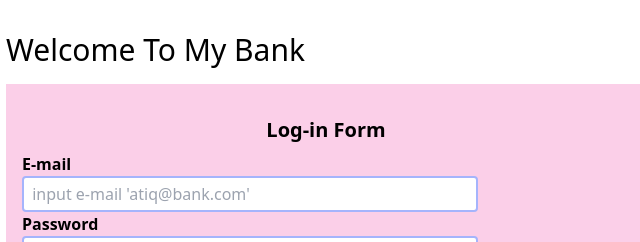
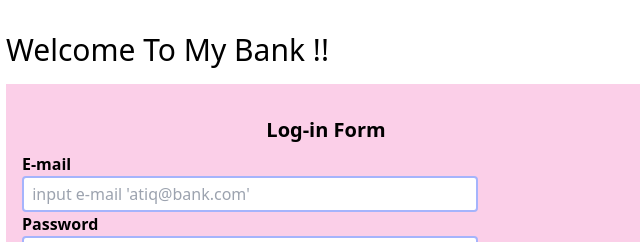
Before and after one commit to mdatislam/Bank-Atiq, a plain HTML site: page index.html in a window 1280 px wide. Shown: the top 242 px of the page, 314-954 px from the left. Drawn offline with nearby package versions, Linux system fonts and the light colour scheme.

Commit message:
final commit

```diff
--- a/index.html
+++ b/index.html
@@ -10,7 +10,7 @@
 </head>
 <body>
     <header class="w-1/2 mx-auto ">
-        <h1 class=" text-3xl mt-8"> Welcome To My Bank</h1>
+        <h1 class=" text-3xl mt-8"> Welcome To My Bank !!</h1>
     </header>
     <Section class="w-1/2 mx-auto bg-pink-200 p-4 mt-4">
         <h2 class="text-xl text-center mt-4 font-bold"> Log-in Form</h2>
@@ -23,15 +23,14 @@
 
     <script>
         document.getElementById('login-button').addEventListener('click', function(){
-            const emailField=document.getElementById('email-field').value;
-        const passwordField=document.getElementById('password-field').value;
+            const emailField = document.getElementById('email-field').value;
+        const passwordField = document.getElementById('password-field').value;
         if(emailField=='atiq@bank.com' && passwordField== 'atiqul'){
             window.location.href='banking-function.html'
         }
 
         })
 
-
     </script>
 
 </body>
```
